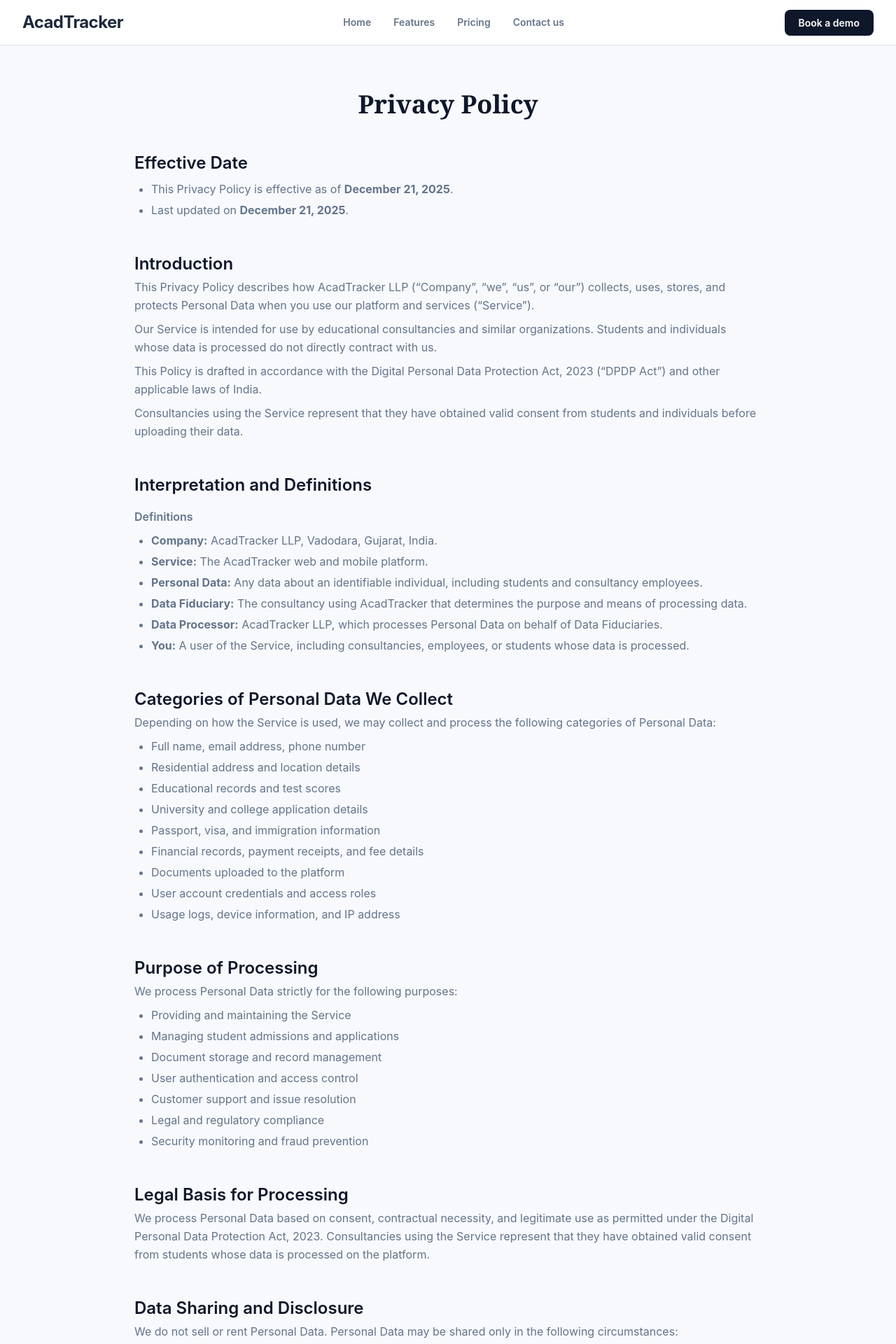
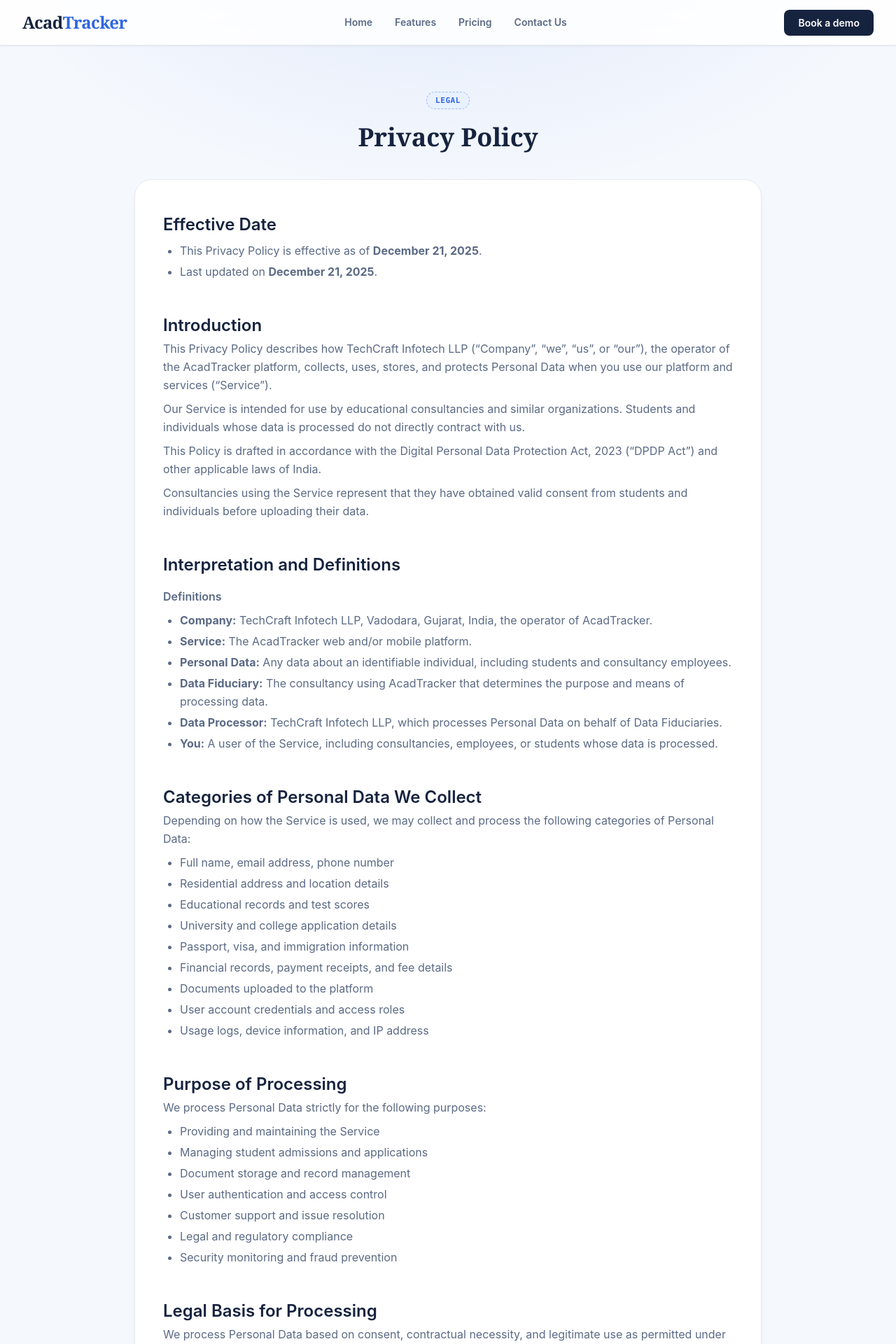
Before and after one commit to enrilo/enrilo-2, a Next.js app: page /privacy-policy in a window 1280 px wide. Shown: the top 1920 px of the page at 70% size. Built offline with nearby package versions, Linux system fonts and the light colour scheme.

Commit message:
UI update + content update

```diff
--- a/src/app/globals.css
+++ b/src/app/globals.css
@@ -7,19 +7,21 @@
    stamp gold is the one warm accent, used sparingly.
    ========================================================================== */
 @theme {
-  --color-ink: #0f172a;
-  --color-slate: #1e293b;
-  --color-slate-line: #e2e8f0;
-  --color-muted: #64748b;
-  --color-paper: #f7f9fc;
+  /* Palette sampled from the AcadTracker logo: deep navy field,
+     royal-blue wordmark, single warm gold accent (the grad cap). */
+  --color-ink: #16233f;
+  --color-slate: #24334f;
+  --color-slate-line: #e4e8f1;
+  --color-muted: #5b6a85;
+  --color-paper: #f5f8fd;
 
-  --color-blue: #2563eb;
-  --color-blue-dark: #1d4ed8;
-  --color-blue-light: #eaf0ff;
+  --color-blue: #2f66e3;
+  --color-blue-dark: #1f4cc0;
+  --color-blue-light: #e9f1ff;
 
-  --color-gold: #e2a83b;
-  --color-gold-dark: #b8811e;
-  --color-gold-light: #fdf3df;
+  --color-gold: #f6b81c;
+  --color-gold-dark: #b07d08;
+  --color-gold-light: #fef3d9;
 
   --color-status-green: #15803d;
   --color-status-green-bg: #eafbef;
@@ -40,6 +42,33 @@
 
 body {
   @apply bg-paper text-ink font-body antialiased;
+    background-image: radial-gradient(
+    62rem 42rem at 50% -12rem,
+    color-mix(in srgb, var(--color-blue) 12%, transparent) 0%,
+    transparent 70%
+  );
+  background-repeat: no-repeat;
+}
+
+::selection {
+  background: color-mix(in srgb, var(--color-blue) 22%, transparent);
+  color: var(--color-ink);
+}
+
+/* ---- Hero / CTA navy surface ----------------------------------------- */
+.surface-navy {
+  background-image:
+    radial-gradient(
+      40rem 24rem at 12% 0%,
+      color-mix(in srgb, var(--color-blue) 35%, transparent) 0%,
+      transparent 60%
+    ),
+    radial-gradient(
+      36rem 22rem at 100% 100%,
+      color-mix(in srgb, var(--color-gold) 16%, transparent) 0%,
+      transparent 55%
+    ),
+    linear-gradient(160deg, var(--color-slate) 0%, var(--color-ink) 55%);
 }
 
 /* ---- Signature: stamp badge -------------------------------------------- */
@@ -106,7 +135,8 @@
 }
 .card-lift:hover {
   transform: translateY(-3px);
-  box-shadow: 0 12px 24px -12px rgba(15, 23, 42, 0.18);
+  border-color: color-mix(in srgb, var(--color-blue) 35%, var(--color-slate-line));
+  box-shadow: 0 16px 32px -16px color-mix(in srgb, var(--color-ink) 45%, transparent);
 }
 
 /* ---- Motion, respecting user preference --------------------------------- */
--- a/src/app/privacy-policy/page.jsx
+++ b/src/app/privacy-policy/page.jsx
@@ -14,12 +14,15 @@
 export default function PrivacyPolicy() {
   return (
     <div className="px-4 py-12 sm:px-6 sm:py-16">
-      <div className="mx-auto max-w-4xl space-y-12">
+      <div className="mx-auto max-w-4xl">
         <div className="text-center">
-          <h1 className="font-display text-3xl font-semibold text-ink sm:text-4xl">
+          <p className="stamp-blue mx-auto">Legal</p>
+          <h1 className="mt-5 font-display text-3xl font-semibold text-ink sm:text-4xl">
             Privacy Policy
           </h1>
         </div>
+
+        <div className="mt-10 space-y-12 rounded-3xl border border-slate-line bg-white px-6 py-10 shadow-lg shadow-ink/5 sm:px-10 sm:py-12">
 
         <Section
           title="Effective Date"
@@ -42,9 +45,10 @@
           content={
             <>
               <p>
-                This Privacy Policy describes how AcadTracker LLP (“Company”, “we”,
-                “us”, or “our”) collects, uses, stores, and protects Personal
-                Data when you use our platform and services (“Service”).
+                This Privacy Policy describes how TechCraft Infotech LLP
+                (“Company”, “we”, “us”, or “our”), the operator of the
+                AcadTracker platform, collects, uses, stores, and protects
+                Personal Data when you use our platform and services (“Service”).
               </p>
               <p className="mt-2">
                 Our Service is intended for use by educational consultancies and
@@ -70,10 +74,11 @@
               <h3 className="font-semibold mt-4">Definitions</h3>
               <ul className="list-disc pl-6 mt-2 space-y-1">
                 <li>
-                  <strong>Company:</strong> AcadTracker LLP, Vadodara, Gujarat, India.
+                  <strong>Company:</strong> TechCraft Infotech LLP, Vadodara,
+                  Gujarat, India, the operator of AcadTracker.
                 </li>
                 <li>
-                  <strong>Service:</strong> The AcadTracker web and mobile platform.
+                  <strong>Service:</strong> The AcadTracker web and/or mobile platform.
                 </li>
                 <li>
                   <strong>Personal Data:</strong> Any data about an identifiable
@@ -84,8 +89,8 @@
                   that determines the purpose and means of processing data.
                 </li>
                 <li>
-                  <strong>Data Processor:</strong> AcadTracker LLP, which processes
-                  Personal Data on behalf of Data Fiduciaries.
+                  <strong>Data Processor:</strong> TechCraft Infotech LLP, which
+                  processes Personal Data on behalf of Data Fiduciaries.
                 </li>
                 <li>
                   <strong>You:</strong> A user of the Service, including
@@ -239,9 +244,9 @@
                 In accordance with the DPDP Act, grievances may be addressed to:
               </p>
               <p className="mt-2 font-medium">
-                Grievance Officer – AcadTracker LLP
+                Grievance Officer – TechCraft Infotech LLP (AcadTracker)
               </p>
-              <p>Email: <span className="text-[#2563EB]">support@acadtracker.com</span></p>
+              <p>Email: <span className="text-[#2563EB]">support@techcraftinfotech.com</span></p>
               <p className="mt-1">
                 We aim to resolve grievances within a reasonable timeframe.
               </p>
@@ -263,7 +268,7 @@
             <>
               <p>If you have questions regarding this Privacy Policy:</p>
               <p className="mt-2">
-                Email: <span className="text-[#2563EB]">support@acadtracker.com</span>
+                Email: <span className="text-[#2563EB]">support@techcraftinfotech.com</span>
               </p>
               <p className="mt-1">
                 Website:{" "}
@@ -274,7 +279,7 @@
             </>
           }
         />
-
+        </div>
       </div>
     </div>
   );
--- a/src/app/terms-and-conditions/page.jsx
+++ b/src/app/terms-and-conditions/page.jsx
@@ -10,12 +10,15 @@
 export default function TermsAndConditions() {
   return (
     <div className="px-4 py-12 sm:px-6 sm:py-16">
-      <div className="mx-auto max-w-4xl space-y-12">
+      <div className="mx-auto max-w-4xl">
         <div className="text-center">
-          <h1 className="font-display text-3xl font-semibold text-ink sm:text-4xl">
+          <p className="stamp-blue mx-auto">Legal</p>
+          <h1 className="mt-5 font-display text-3xl font-semibold text-ink sm:text-4xl">
             Terms &amp; Conditions
           </h1>
         </div>
+
+        <div className="mt-10 space-y-12 rounded-3xl border border-slate-line bg-white px-6 py-10 shadow-lg shadow-ink/5 sm:px-10 sm:py-12">
 
         <Section title="Effective Date" content={
             <>
@@ -29,7 +32,7 @@
         <Section title="Introduction" content={
           <>
             <p>
-              These Terms and Conditions (&apos;Terms&apos;) govern your use of the AcadTracker platform. By accessing or using AcadTracker, you agree to be bound by these Terms, our Privacy Policy, and our Data Processing Agreement (DPA). If you do not agree, you must not use the platform.
+              These Terms and Conditions (&apos;Terms&apos;) govern your use of the AcadTracker platform, which is operated by TechCraft Infotech LLP (&apos;Company&apos;, &apos;we&apos;, &apos;us&apos;, or &apos;our&apos;). By accessing or using AcadTracker, you agree to be bound by these Terms, our Privacy Policy, and our Data Processing Agreement (DPA). If you do not agree, you must not use the platform.
             </p>
             <p className="mt-2">
               AcadTracker is intended for use by educational consultancies and authorized representatives. Students and individuals whose data is processed do not directly contract with us.
@@ -78,9 +81,9 @@
 
         <Section title="Termination" content="We reserve the right to suspend or terminate your account if you violate these Terms or misuse the platform. You may also terminate your account at any time, subject to applicable data retention policies." />
 
-        <Section title="Limitation of Liability" content="To the maximum extent permitted by law, AcadTracker shall not be liable for any indirect, incidental, or consequential damages arising from your use of the platform." />
+        <Section title="Limitation of Liability" content="To the maximum extent permitted by law, TechCraft Infotech LLP shall not be liable for any indirect, incidental, or consequential damages arising from your use of the platform." />
 
-        <Section title="Indemnification" content="You agree to indemnify and hold AcadTracker harmless from any claims, damages, or liabilities arising from your use of the platform, including violations of these Terms or applicable laws." />
+        <Section title="Indemnification" content="You agree to indemnify and hold TechCraft Infotech LLP harmless from any claims, damages, or liabilities arising from your use of the platform, including violations of these Terms or applicable laws." />
 
         <Section title="Changes to These Terms" content="We may update these Terms from time to time. Continued use of AcadTracker after changes are posted constitutes acceptance of the revised Terms." />
 
@@ -89,10 +92,11 @@
         <Section title="Contact Information"
           content={
             <>
-              <p>If you have questions about these Terms, please contact us at: <span className='font-medium text-[#2563EB]'>support@acadtracker.com</span></p>
+              <p>If you have questions about these Terms, please contact us at: <span className='font-medium text-[#2563EB]'>support@techcraftinfotech.com</span></p>
             </>
           }
         />
+        </div>
       </div>
     </div>
   )
--- a/src/app/terms-of-service/page.jsx
+++ b/src/app/terms-of-service/page.jsx
@@ -10,12 +10,15 @@
 export default function TermsOfService() {
   return (
     <div className="px-4 py-12 sm:px-6 sm:py-16">
-      <div className="mx-auto max-w-4xl space-y-12">
+      <div className="mx-auto max-w-4xl">
         <div className="text-center">
-          <h1 className="font-display text-3xl font-semibold text-ink sm:text-4xl">
+          <p className="stamp-blue mx-auto">Legal</p>
+          <h1 className="mt-5 font-display text-3xl font-semibold text-ink sm:text-4xl">
             Terms of Service
           </h1>
         </div>
+
+        <div className="mt-10 space-y-12 rounded-3xl border border-slate-line bg-white px-6 py-10 shadow-lg shadow-ink/5 sm:px-10 sm:py-12">
 
         <Section title="Effective Date"
           content={
@@ -37,8 +40,8 @@
             <>
               <p>
                 These Terms of Service (“Terms”) govern access to and use of the
-                AcadTracker platform (“Service”) operated by AcadTracker LLP (“Company”,
-                “we”, “us”, or “our”).
+                AcadTracker platform (“Service”) operated by TechCraft Infotech
+                LLP (“Company”, “we”, “us”, or “our”).
               </p>
               <p className="mt-2">
                 Our Service is intended for use by educational consultancies and
@@ -142,7 +145,7 @@
         <Section title="Subscription, Fees, and Payments"
           content={
             <p>
-              Certain features of the Service may require payment of fees.
+              All features of the Service require payment of fees.
               Pricing, billing cycles, and payment terms shall be communicated
               separately and agreed upon prior to activation of paid features.
             </p>
@@ -154,7 +157,7 @@
             <>
               <p>
                 The Service, including all software, designs, logos, and
-                content, is the intellectual property of AcadTracker LLP.
+                content, is the intellectual property of TechCraft Infotech LLP.
               </p>
               <p className="mt-2">
                 You are granted a limited, non-exclusive, non-transferable
@@ -192,8 +195,8 @@
         <Section title="Limitation of Liability"
           content={
             <p>
-              To the maximum extent permitted by law, AcadTracker LLP shall not be
-              liable for indirect, incidental, or consequential damages,
+              To the maximum extent permitted by law, TechCraft Infotech LLP
+              shall not be liable for indirect, incidental, or consequential damages,
               including loss of data or business opportunities.
             </p>
           }
@@ -202,7 +205,7 @@
         <Section title="Indemnification"
           content={
             <p>
-              You agree to indemnify and hold harmless AcadTracker LLP from claims,
+              You agree to indemnify and hold harmless TechCraft Infotech LLP from claims,
               damages, or liabilities arising from your use of the Service or
               violation of these Terms.
             </p>
@@ -236,7 +239,7 @@
               </p>
               <p className="mt-2">
                 Email:{" "}
-                <span className="text-[#2563EB]">support@acadtracker.com</span>
+                <span className="text-[#2563EB]">support@techcraftinfotech.com</span>
               </p>
               <p className="mt-1">
                 Website:{" "}
@@ -247,7 +250,7 @@
             </>
           }
         />
-
+        </div>
       </div>
     </div>
   );
--- a/src/components/Footer.jsx
+++ b/src/components/Footer.jsx
@@ -10,14 +10,14 @@
   },
   {
     heading: "Company",
-    links: [{ href: "/contact-us", label: "Contact us" }],
+    links: [{ href: "/contact-us", label: "Contact Us" }],
   },
   {
     heading: "Legal",
     links: [
-      { href: "/privacy-policy", label: "Privacy policy" },
-      { href: "/terms-and-conditions", label: "Terms & conditions" },
-      { href: "/terms-of-service", label: "Terms of service" },
+      { href: "/privacy-policy", label: "Privacy Policy" },
+      { href: "/terms-and-conditions", label: "Terms & Conditions" },
+      { href: "/terms-of-service", label: "Terms of Service" },
     ],
   },
 ];
@@ -58,7 +58,7 @@
         <div className="my-8 h-px bg-white/10" />
 
         <div className="flex flex-col items-center justify-between gap-3 text-sm text-slate-400 sm:flex-row">
-          <p>© {new Date().getFullYear()} AcadTracker. All rights reserved.</p>
+          <p>© {new Date().getFullYear()} TechCraft Infotech LLP. All rights reserved.</p>
           <p>Built for educational consultancies.</p>
         </div>
       </div>
--- a/src/components/Header.jsx
+++ b/src/components/Header.jsx
@@ -113,7 +113,7 @@
 //             href="/privacy-policy"
 //             className="rounded-lg px-3 py-3 text-sm text-muted"
 //           >
-//             Privacy policy
+//             Privacy Policy
 //           </Link>
 //           <Link
 //             href="/terms-and-conditions"
@@ -144,7 +144,7 @@
   { href: "/", label: "Home" },
   { href: "/features", label: "Features" },
   { href: "/pricing", label: "Pricing" },
-  { href: "/contact-us", label: "Contact us" },
+  { href: "/contact-us", label: "Contact Us" },
 ];
 
 export default function Header() {
@@ -166,12 +166,16 @@
   }, [menuOpen]);
 
   return (
-    <header className="sticky top-0 z-50 w-full border-b border-slate-line">
-      <div className="bg-white/90 backdrop-blur-sm">
+    <header className="sticky top-0 z-50 w-full border-b border-slate-line shadow-sm shadow-ink/5">
+      <div className="bg-white/85 backdrop-blur-md">
         <div className="mx-auto flex max-w-7xl items-center justify-between px-4 py-3.5 sm:px-6 sm:py-4 lg:px-8">
           {/* Logo */}
-          <Link href="/" className="relative z-50 flex items-center text-xl font-bold tracking-tight text-slate sm:text-2xl">
-            AcadTracker
+          <Link
+            href="/"
+            className="relative z-50 flex items-center font-display text-xl font-bold tracking-tight sm:text-2xl"
+          >
+            <span className="text-ink">Acad</span>
+            <span className="text-blue">Tracker</span>
           </Link>
 
           {/* Desktop nav */}
@@ -246,7 +250,7 @@
             href="/privacy-policy"
             className="rounded-lg px-3 py-3 text-sm text-muted"
           >
-            Privacy policy
+            Privacy Policy
           </Link>
           <Link
             href="/terms-and-conditions"
```
Also changed, not shown: src/app/page.js (+10 -8 lines).
